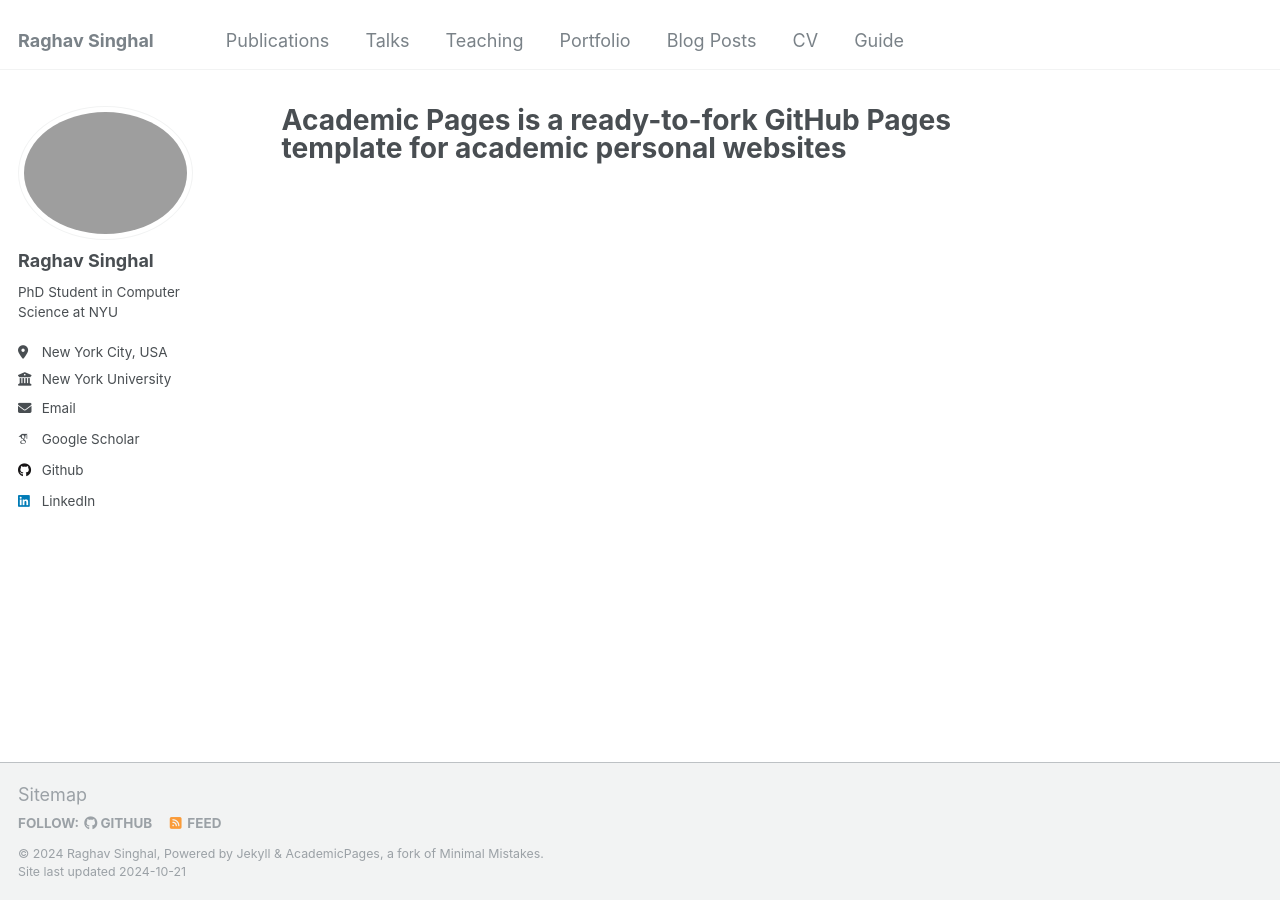
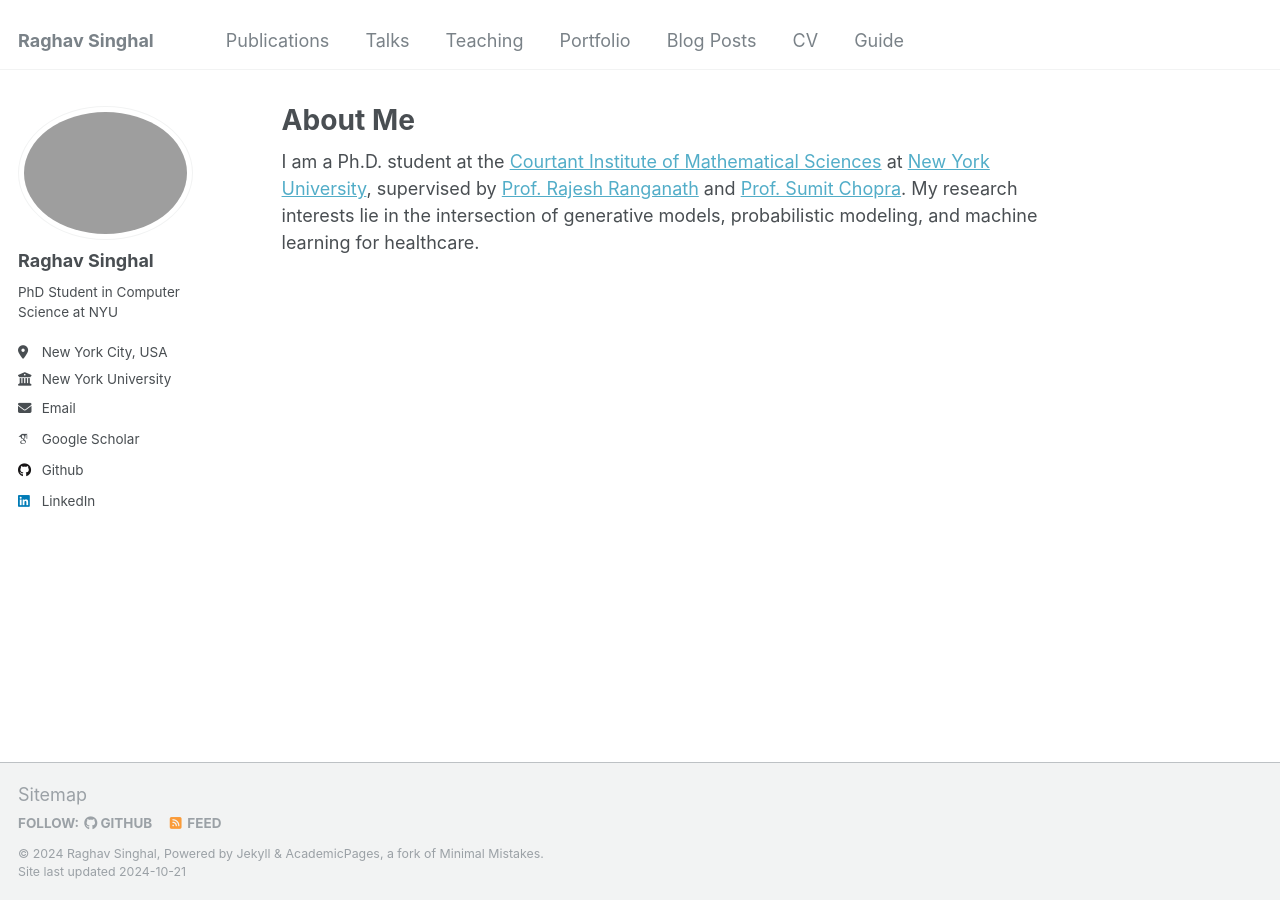
Before and after one commit to singhalrk/singhalrk.github.io, a Jekyll site: the page built from _pages/about.md, in a window 1280 px wide. Built offline with Jekyll 4.4.1, drawn with Linux system fonts in a browser that asks for light colours; some web fonts are replaced.

Commit message:
changed about

```diff
--- a/_pages/about.md
+++ b/_pages/about.md
@@ -1,8 +1,10 @@
 ---
 permalink: /
-title: "Academic Pages is a ready-to-fork GitHub Pages template for academic personal websites"
+title: "About Me"
 author_profile: true
 redirect_from:
   - /about/
   - /about.html
 ---
+
+I am a Ph.D. student at the [Courtant Institute of Mathematical Sciences](https://cims.nyu.edu/) at [New York University](https://nyu.edu/), supervised by [Prof. Rajesh Ranganath]() and [Prof. Sumit Chopra](). My research interests lie in the intersection of generative models, probabilistic modeling, and machine learning for healthcare.
```
